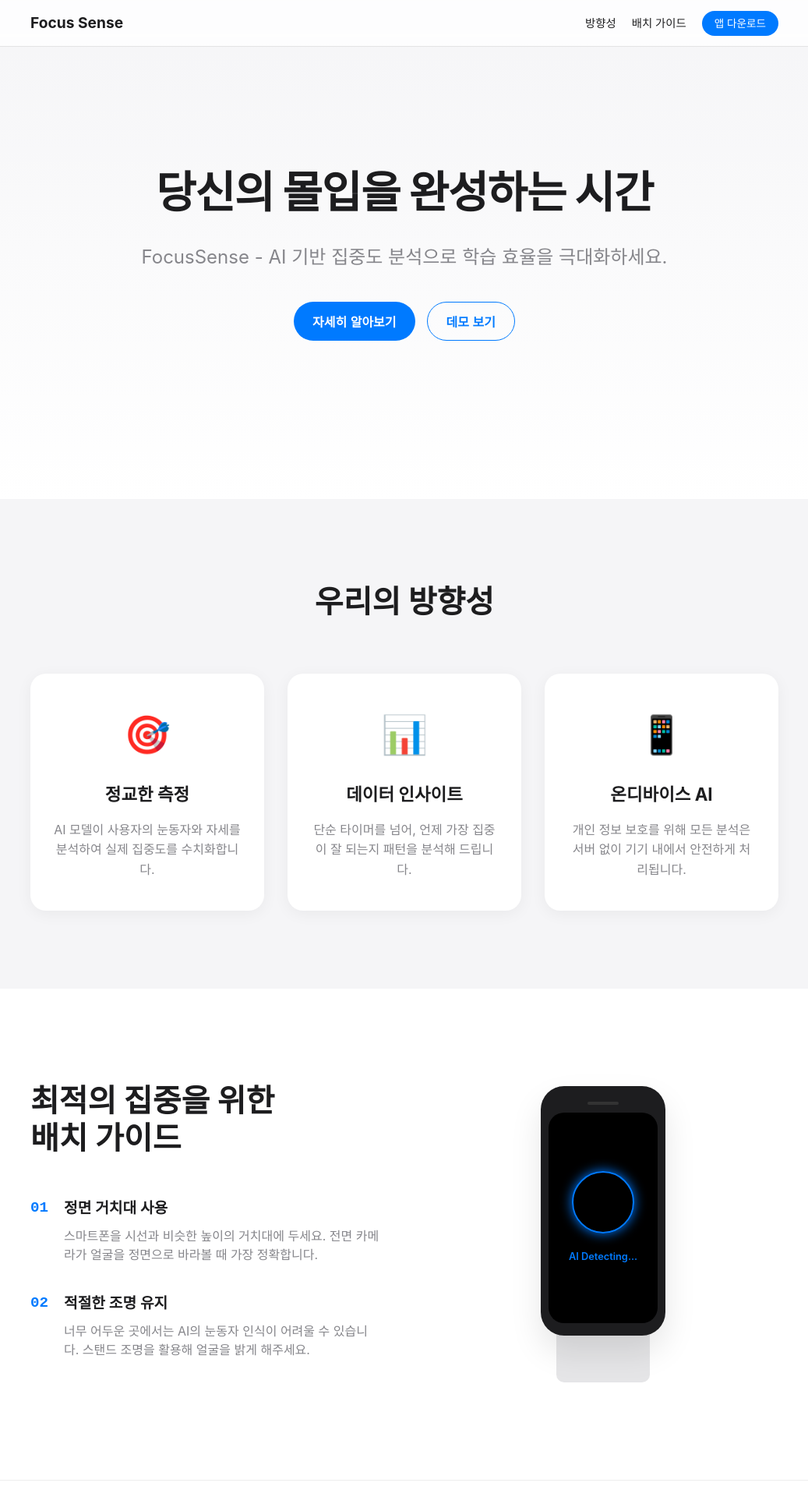
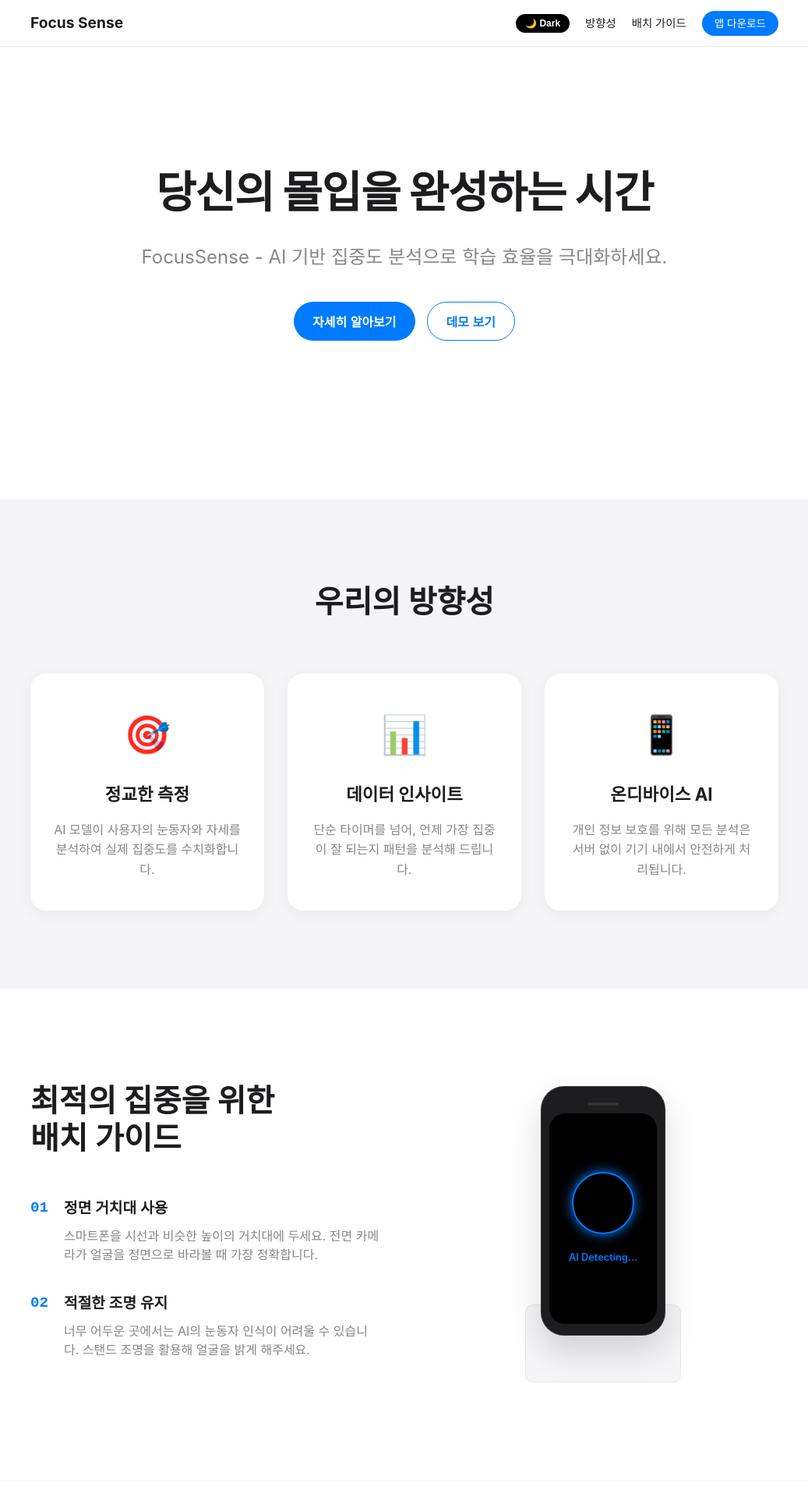
Before and after one commit to zerohyeon94/FocusSense, a React (Vite) app in the folder Web/: page / in a window 1280 px wide. Shown: the top 1920 px of the page at 78% size, without its empty margins (121-1158 px from the left). Built offline with nearby package versions, Linux system fonts and the light colour scheme.

Commit message:
feat: implement Light and Dark mode theme system

```diff
--- a/Web/src/App.tsx
+++ b/Web/src/App.tsx
@@ -1,27 +1,35 @@
+import { useState, useEffect } from 'react'; // 1. useState 훅 불러오기
 import Header from './components/Header';
 import Hero from './components/Hero';
 import Philosophy from './components/Philosophy';
-import Guide from './components/Guide'; // 1. 불러오기
+import Guide from './components/Guide';
 
 function App() {
+  // 2. 다크모드 상태 정의 (SwiftUI의 @State isDarkMode = false와 같습니다)
+  const [isDarkMode, setIsDarkMode] = useState(false);
+
+  // useEffect를 사용해 상태가 바뀔 때마다 body의 class를 관리합니다.
+  useEffect(() => {
+    if (isDarkMode) {
+      document.body.classList.add('dark');
+    } else {
+      document.body.classList.remove('dark');
+    }
+  }, [isDarkMode]);
+
   return (
-    <div>
-      <Header />
+    <div style={{ backgroundColor: 'var(--bg-main)', color: 'var(--text-primary)', transition: '0.3s' }}>
+      <Header isDarkMode={isDarkMode} setIsDarkMode={setIsDarkMode} />
       <main>
         <Hero
           title="당신의 몰입을 완성하는 시간"
           subtitle="FocusSense - AI 기반 집중도 분석으로 학습 효율을 극대화하세요."
         />
         <Philosophy />
-
-        {/* 2. 가이드 섹션 배치 */}
         <Guide />
-
       </main>
-
-      {/* 3. 간단한 푸터 추가 */}
-      <footer style={{ padding: '50px 0', borderTop: '1px solid #eee', textAlign: 'center', color: '#86868b', fontSize: '0.9rem' }}>
-        <p>© 2026 FocusSense Project. Built with React & TypeScript.</p>
+      <footer style={{ padding: '50px 0', borderTop: '1px solid var(--bg-sub)', textAlign: 'center' }}>
+        <p>© 2026 FocusSense Project.</p>
       </footer>
     </div>
   );
--- a/Web/src/components/Guide.tsx
+++ b/Web/src/components/Guide.tsx
@@ -25,7 +25,7 @@
             </div>
           </div>
 
-          {/* 우측: 시각적 가이드 영역 (이미지/도형) */}
+          {/* 우측: 시각적 가이드 영역 (아이폰 모형) */}
           <div style={styles.imageSide}>
             <div style={styles.mockupContainer}>
               <div style={styles.iphoneMockup}>
@@ -35,6 +35,7 @@
                   <p style={styles.aiText}>AI Detecting...</p>
                 </div>
               </div>
+              {/* 거치대 베이스 색상도 변수로 처리 */}
               <div style={styles.standBase}></div>
             </div>
           </div>
@@ -48,7 +49,8 @@
 const styles = {
   section: {
     padding: '120px 0',
-    backgroundColor: '#ffffff',
+    backgroundColor: 'var(--bg-main)', // 배경색 변수 적용
+    transition: '0.3s',
   },
   container: {
     maxWidth: '1000px',
@@ -70,7 +72,7 @@
     fontWeight: 700,
     lineHeight: 1.2,
     marginBottom: '50px',
-    color: '#1d1d1f',
+    color: 'var(--text-primary)', // 글자색 변수 적용
   },
   step: {
     display: 'flex',
@@ -80,17 +82,18 @@
   stepNumber: {
     fontSize: '1.2rem',
     fontWeight: 700,
-    color: '#007AFF',
+    color: 'var(--primary-color)', // iOS 블루
     fontFamily: 'monospace',
   },
   stepTitle: {
     fontSize: '1.2rem',
     fontWeight: 600,
     marginBottom: '8px',
+    color: 'var(--text-primary)',
   },
   stepText: {
     fontSize: '1rem',
-    color: '#86868b',
+    color: 'var(--text-secondary)', // 보조 글자색 변수 적용
     lineHeight: 1.5,
   },
   imageSide: {
@@ -99,7 +102,6 @@
     justifyContent: 'center',
     minWidth: '300px',
   },
-  /* 간단한 아이폰/거치대 모양 만들기 */
   mockupContainer: {
     position: 'relative' as 'relative',
     display: 'flex',
@@ -109,12 +111,13 @@
   iphoneMockup: {
     width: '160px',
     height: '320px',
-    backgroundColor: '#1d1d1f',
+    backgroundColor: '#1d1d1f', // 아이폰 하우징은 다크 유지 (실제 기기 느낌)
     borderRadius: '30px',
     padding: '10px',
-    boxShadow: '0 20px 40px rgba(0,0,0,0.1)',
+    boxShadow: '0 20px 40px rgba(0,0,0,0.15)',
     position: 'relative' as 'relative',
     zIndex: 2,
+    border: '1px solid rgba(255,255,255,0.1)',
   },
   cameraHole: {
     width: '40px',
@@ -126,7 +129,7 @@
   screenContent: {
     width: '100%',
     height: '270px',
-    backgroundColor: '#000',
+    backgroundColor: '#000', // 화면은 꺼진 느낌 혹은 앱 실행 느낌으로 블랙 유지
     borderRadius: '20px',
     display: 'flex',
     flexDirection: 'column' as 'column',
@@ -138,21 +141,23 @@
     width: '80px',
     height: '80px',
     borderRadius: '50%',
-    border: '2px solid #007AFF',
-    boxShadow: '0 0 15px #007AFF',
+    border: '2px solid var(--primary-color)',
+    boxShadow: '0 0 15px var(--primary-color)',
     marginBottom: '20px',
   },
   aiText: {
-    color: '#007AFF',
+    color: 'var(--primary-color)',
     fontSize: '0.8rem',
     fontWeight: 600,
   },
   standBase: {
-    width: '120px',
+    width: '200px',
     height: '100px',
-    backgroundColor: '#e5e5e7',
+    backgroundColor: 'var(--bg-sub)', // 거치대는 섹션 배경색과 맞춤
     marginTop: '-40px',
     borderRadius: '10px',
     zIndex: 1,
+    border: '1px solid rgba(0,0,0,0.05)',
+    transition: '0.3s',
   }
 };
--- a/Web/src/components/Header.tsx
+++ b/Web/src/components/Header.tsx
@@ -1,13 +1,34 @@
-// React 컴포넌트는 항상 대문자로 시작하는 함수입니다.
-export default function Header() {
+interface HeaderProps {
+  isDarkMode: boolean;
+  setIsDarkMode: (value: boolean) => void; // 함수 타입 정의
+}
+
+export default function Header({ isDarkMode, setIsDarkMode }: HeaderProps) {
   return (
-    <header style={styles.header}>
+    <header style={{
+      ...styles.header,
+      backgroundColor: isDarkMode ? 'rgba(0, 0, 0, 0.8)' : 'rgba(255, 255, 255, 0.8)',
+      borderBottom: isDarkMode ? '1px solid #333' : '1px solid rgba(0,0,0,0.1)'
+    }}>
       <div style={styles.container}>
-        <h1 style={styles.logo}>Focus Sense</h1>
+        <h1 style={{ ...styles.logo, color: isDarkMode ? '#fff' : '#1d1d1f' }}>Focus Sense</h1>
         <nav>
           <ul style={styles.navList}>
-            <li><a href="#philosophy">방향성</a></li>
-            <li><a href="#guide">배치 가이드</a></li>
+            {/* 5. 다크모드 토글 버튼 추가 */}
+            <li>
+              <button
+                onClick={() => setIsDarkMode(!isDarkMode)} // 클릭 시 상태 반전
+                style={{
+                  ...styles.themeBtn,
+                  backgroundColor: isDarkMode ? '#fff' : '#000',
+                  color: isDarkMode ? '#000' : '#fff'
+                }}
+              >
+                {isDarkMode ? '☀️ Light' : '🌙 Dark'}
+              </button>
+            </li>
+            <li style={{ color: isDarkMode ? '#fff' : '#1d1d1f' }}><a href="#philosophy">방향성</a></li>
+            <li style={{ color: isDarkMode ? '#fff' : '#1d1d1f' }}><a href="#guide">배치 가이드</a></li>
             <li>
               <a href="#download" style={styles.downloadBtn}>앱 다운로드</a>
             </li>
@@ -18,18 +39,15 @@
   );
 }
 
-// CSS-in-JS 방식 (스타일 객체)
-// 나중에는 CSS 모듈이나 Tailwind 등으로 고도화할 수 있습니다.
 const styles = {
+  // 기존 스타일 유지...
   header: {
     height: '60px',
-    backgroundColor: 'rgba(255, 255, 255, 0.8)',
     backdropFilter: 'blur(10px)',
-    position: 'fixed' as 'fixed', // TypeScript 타입 단언
+    position: 'fixed' as 'fixed',
     width: '100%',
     top: 0,
     zIndex: 1000,
-    borderBottom: '1px solid rgba(0,0,0,0.1)',
     display: 'flex',
     alignItems: 'center',
   },
@@ -53,12 +71,19 @@
     fontSize: '0.9rem',
     fontWeight: 500,
   },
+  themeBtn: {
+    border: 'none',
+    padding: '5px 12px',
+    borderRadius: '15px',
+    cursor: 'pointer',
+    fontSize: '0.75rem',
+    fontWeight: 600,
+  },
   downloadBtn: {
     backgroundColor: '#007AFF',
     color: 'white',
     padding: '8px 16px',
     borderRadius: '20px',
     fontSize: '0.85rem',
-    transition: 'background 0.3s',
   }
 };
--- a/Web/src/components/Hero.tsx
+++ b/Web/src/components/Hero.tsx
@@ -25,7 +25,8 @@
     display: 'flex',
     alignItems: 'center',
     justifyContent: 'center',
-    background: 'linear-gradient(180deg, #f5f5f7 0%, #ffffff 100%)', // Apple 스타일 그라데이션
+    background: 'var(--bg-main)', // 혹은 테마별 그라데이션 변수 생성
+    transition: '0.3s',
     textAlign: 'center' as 'center',
   },
   container: {
@@ -37,7 +38,7 @@
     fontWeight: 800,
     letterSpacing: '-0.02em',
     marginBottom: '20px',
-    color: '#1d1d1f',
+    color: 'var(--text-primary)',
   },
   subtitle: {
     fontSize: '1.5rem',
--- a/Web/src/components/Philosophy.tsx
+++ b/Web/src/components/Philosophy.tsx
@@ -41,7 +41,8 @@
 const styles = {
   section: {
     padding: '100px 0',
-    backgroundColor: '#f5f5f7', // 연한 회색 배경으로 섹션 구분
+    backgroundColor: 'var(--bg-sub)', // 연회색 -> 블랙으로 자동 전환
+    transition: '0.3s',
   },
   container: {
     maxWidth: '1000px',
@@ -53,7 +54,7 @@
     fontWeight: 700,
     textAlign: 'center' as 'center',
     marginBottom: '60px',
-    color: '#1d1d1f',
+    color: 'var(--text-primary)'
   },
   cardGrid: {
     display: 'flex',
--- a/Web/src/components/PhilosophyCard.tsx
+++ b/Web/src/components/PhilosophyCard.tsx
@@ -16,7 +16,7 @@
 
 const styles = {
   card: {
-    backgroundColor: '#ffffff',
+    backgroundColor: 'var(--card-bg)', // 고정값이 아닌 변수 사용
     padding: '40px 30px',
     borderRadius: '20px',
     textAlign: 'center' as 'center',
@@ -33,11 +33,11 @@
     fontSize: '1.4rem',
     fontWeight: 700,
     marginBottom: '15px',
-    color: '#1d1d1f',
+    color: 'var(--text-primary)',
   },
   description: {
     fontSize: '1rem',
-    color: '#86868b',
+    color: 'var(--text-secondary)',
     lineHeight: 1.6,
   },
 };
--- a/Web/src/index.css
+++ b/Web/src/index.css
@@ -1,9 +1,20 @@
+/* 기본 (Light Mode) */
 :root {
-  --primary-color: #007AFF;   /* iOS Blue */
-  --text-color: #1d1d1f;      /* Apple Black */
-  --bg-color: #ffffff;
-  --bg-light: #f5f5f7;        /* Apple Light Gray */
-  --nav-height: 60px;
+  --primary-color: #007AFF;
+  --text-primary: #1d1d1f;
+  --text-secondary: #86868b;
+  --bg-main: #ffffff;
+  --bg-sub: #f5f5f7;
+  --card-bg: #ffffff;
+}
+
+/* Dark Mode 클래스가 붙었을 때의 변수값들 */
+body.dark {
+  --text-primary: #f5f5f7;
+  --text-secondary: #a1a1a6;
+  --bg-main: #1d1d1f;
+  --bg-sub: #000000;
+  --card-bg: #2c2c2e; /* iOS의 하이라이트된 다크 카드 색상 */
 }
 
 * {
```
